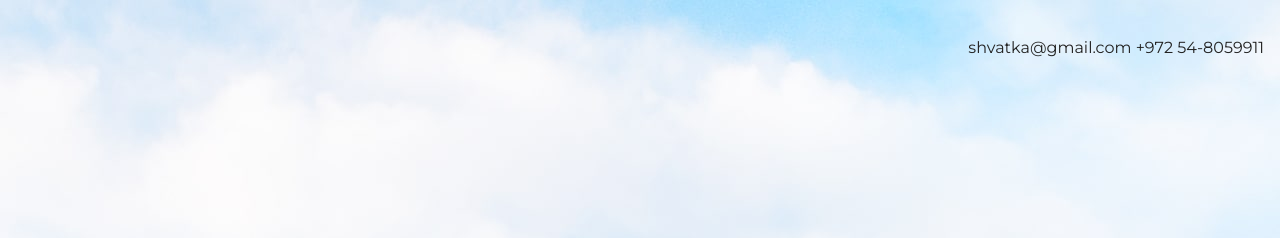
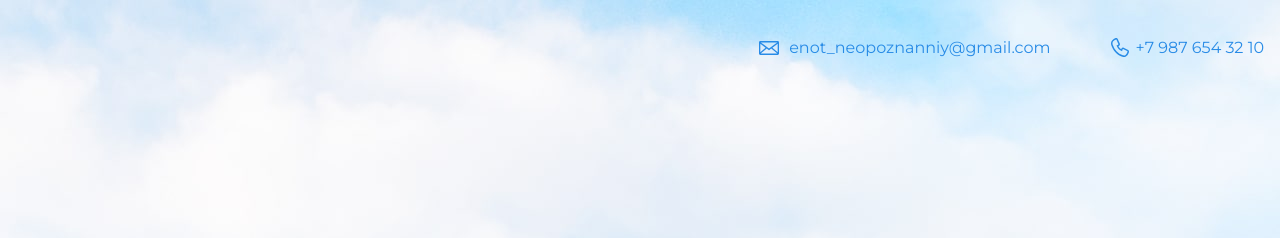
Before and after one commit to shvatka/my-site, a plain HTML site: page index.html in a window 1280 px wide. Shown: the top 238 px of the page. Drawn offline with nearby package versions, Linux system fonts and the light colour scheme.

Commit message:
Изменение главной

```diff
--- a/index.html
+++ b/index.html
@@ -10,7 +10,8 @@
   <body>
     <header class="page-header">
       <div class="container">
-      shvatka@gmail.com +972 54-8059911
+        <a class= "header-email" href="mailto:enot_neopoznanniy@gmail.com">enot_neopoznanniy@gmail.com</a>
+        <a class="header-phone"   href="tel:+79876543210">+7 987 654 32 10</a>
          </div>
     </header>
     <main>
```
